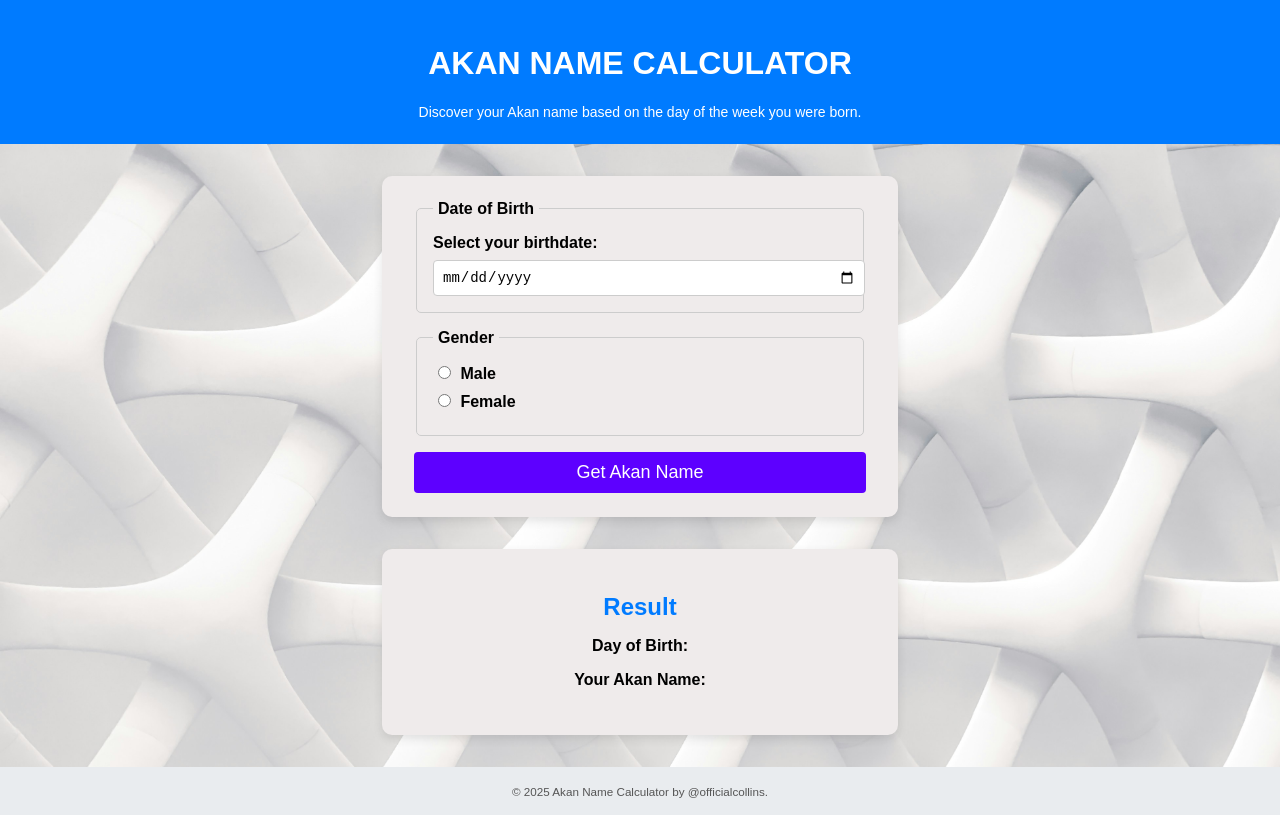
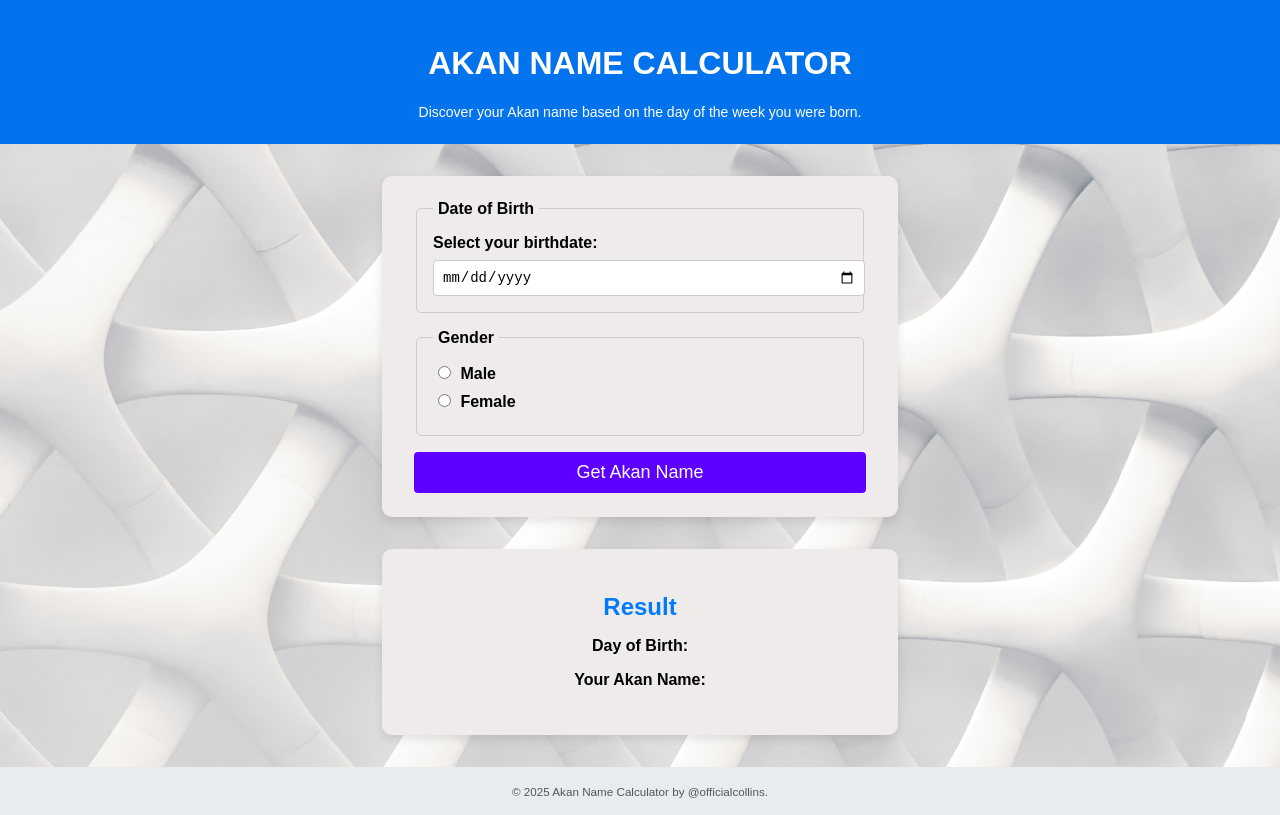
Before and after one commit to officialcolins/akan-name-generator, a plain HTML site: page index.html in a window 1280 px wide. Drawn offline with Linux system fonts and the light colour scheme.

Commit message:
bg color change

```diff
--- a/styles.css
+++ b/styles.css
@@ -13,7 +13,7 @@ body {
 header {
   text-align: center;
   padding: 1.5rem;
-  background-color: #007bff;
+  background-color: #0273ec;
   color: white;
 }
 
```
